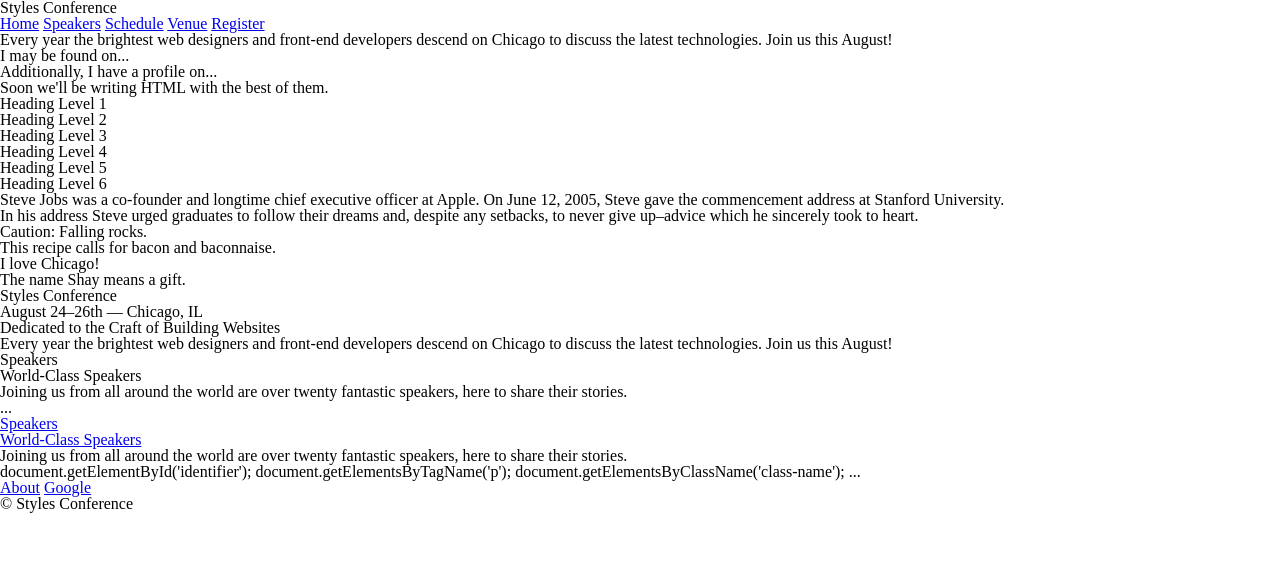
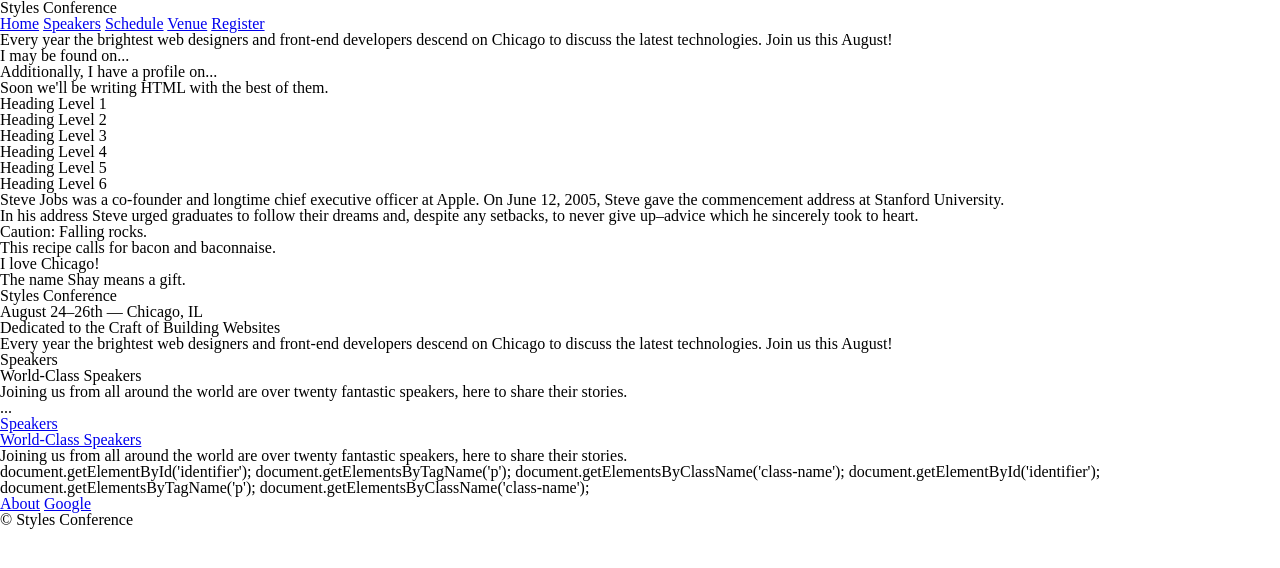
Before and after one commit to Su0112/lhl-the-browser, a plain HTML site: page index.html in a window 1280 px wide. Drawn offline with Linux system fonts and the light colour scheme.

Commit message:
added DOM codes

```diff
--- a/index.html
+++ b/index.html
@@ -95,7 +95,11 @@
 
       <!--Accessing the DOM-->
       document.getElementById('identifier'); document.getElementsByTagName('p');
-      document.getElementsByClassName('class-name'); ...
+      document.getElementsByClassName('class-name');
+
+      <!--Accessing the DOM-->
+      document.getElementById('identifier'); document.getElementsByTagName('p');
+      document.getElementsByClassName('class-name');
     </section>
 
     <!-- Relative Path -->
```
